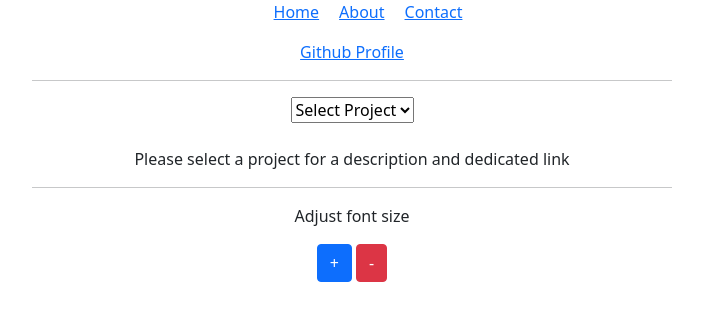
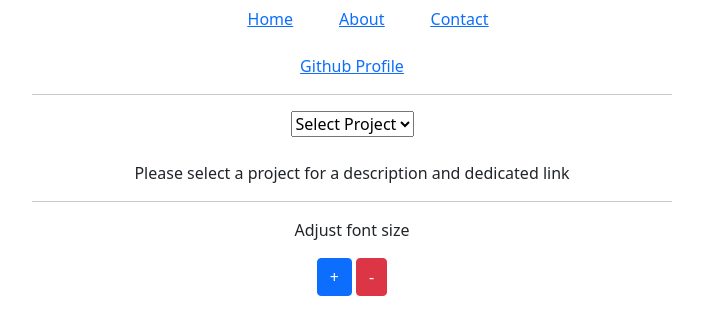
Before and after one commit to Natecat4444/Midterm_portfolio_project, a React (Create React App) app in the folder portfolio/: page / in a window 1280 px wide. Shown: the top 334 px of the page, without its empty margins (288-991 px from the left). Built offline with nearby package versions, Linux system fonts and the light colour scheme.

Commit message:
Late night commit

```diff
--- a/portfolio/src/routing/MenuBar.js
+++ b/portfolio/src/routing/MenuBar.js
@@ -1,12 +1,13 @@
 import React from "react";
+import {Button} from 'react-bootstrap';
 
 function MenuBar(){
     return(
         <div >
             <ul id="navbar">
-                <li><a href="/">Home</a></li>
-                <li><a href="/About">About</a></li>
-                <li><a href="/Contact">Contact</a></li>
+                <li><Button variant='link'><a href="/">Home</a></Button></li>
+                <li><Button variant='link'><a href="/About">About</a></Button></li>
+                <li><Button variant='link'><a href="/Contact">Contact</a></Button></li>
             </ul>
         </div>
     )
--- a/portfolio/src/tabs/contact.js
+++ b/portfolio/src/tabs/contact.js
@@ -6,6 +6,7 @@ class Contact extends Component{
         super();
         this.state = {
             method: "Please select a contact method",
+            msg: ""
         }
 
         this.contact = this.contact.bind(this);
@@ -18,6 +19,10 @@ class Contact extends Component{
         )
     }
 
+    componentDidUpdate(){
+
+    }
+
     render(){
 
     return(
@@ -25,6 +30,7 @@ class Contact extends Component{
             <button className="btn btn-primary" onClick={ (e) => {this.contact("nkaufman1998@gmail.com")}}>Email</button>
             <button className="btn btn-success" onClick={ (e) => {this.contact("Please use email to aquire cell number at this time")}}>Phone</button>
             <p>{this.state.method}</p>
+            <p>{this.state.msg}</p>
 
         </div>
     );
```
